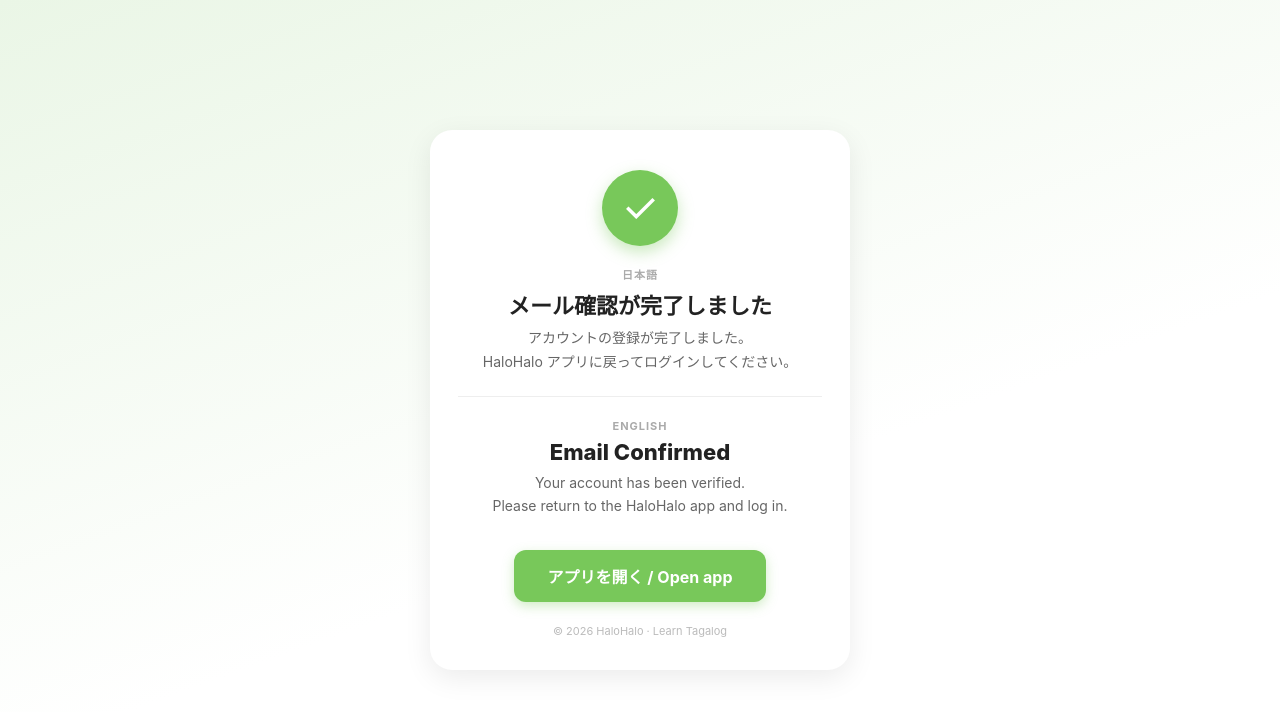
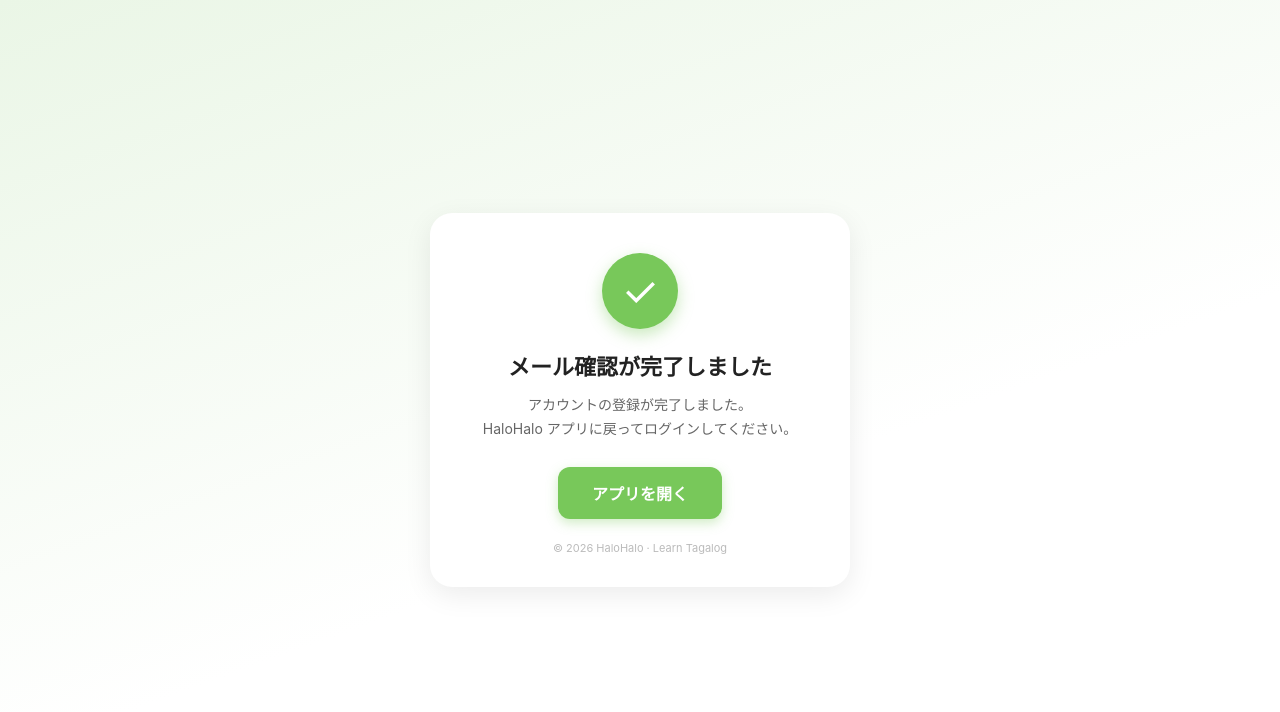
Before and after one commit to learntagalog-halohalo/halohalo-legal, a plain HTML site: page verified.html in a window 1280 px wide. Drawn offline with Linux system fonts and the light colour scheme.

Commit message:
Make   verified page Japanese-only

```diff
--- a/verified.html
+++ b/verified.html
@@ -4,7 +4,7 @@
   <meta charset="UTF-8" />
   <meta name="viewport" content="width=device-width, initial-scale=1.0" />
   <meta name="robots" content="noindex" />
-  <title>メール確認完了 / Email Confirmed — HaloHalo</title>
+  <title>メール確認完了 — HaloHalo</title>
   <style>
     * { box-sizing: border-box; margin: 0; padding: 0; }
     body {
@@ -35,14 +35,11 @@
       font-size: 42px; color: #fff;
       box-shadow: 0 6px 16px rgba(120,200,90,0.4);
     }
-    h1 { font-size: 22px; font-weight: 800; margin-bottom: 6px; }
-    h2 { font-size: 16px; font-weight: 700; color: #4A9940; margin-bottom: 20px; }
-    p { font-size: 14px; line-height: 1.7; color: #666; margin-bottom: 8px; }
-    .divider { height: 1px; background: #EEE; margin: 22px 0; }
-    .lang-label { font-size: 11px; font-weight: 700; color: #AAA; letter-spacing: 1px; margin-bottom: 6px; }
+    h1 { font-size: 22px; font-weight: 800; margin-bottom: 12px; }
+    p { font-size: 14px; line-height: 1.7; color: #666; }
     .btn {
       display: inline-block;
-      margin-top: 24px;
+      margin-top: 26px;
       background: #78C85A;
       color: #fff;
       font-size: 16px; font-weight: 700;
@@ -57,19 +54,9 @@
 <body>
   <div class="card">
     <div class="check">✓</div>
-
-    <div class="lang-label">日本語</div>
     <h1>メール確認が完了しました</h1>
     <p>アカウントの登録が完了しました。<br />HaloHalo アプリに戻ってログインしてください。</p>
-
-    <div class="divider"></div>
-
-    <div class="lang-label">ENGLISH</div>
-    <h1>Email Confirmed</h1>
-    <p>Your account has been verified.<br />Please return to the HaloHalo app and log in.</p>
-
-    <a class="btn" href="halohalo://">アプリを開く / Open app</a>
-
+    <a class="btn" href="halohalo://">アプリを開く</a>
     <div class="foot">© 2026 HaloHalo · Learn Tagalog</div>
   </div>
 </body>
```
